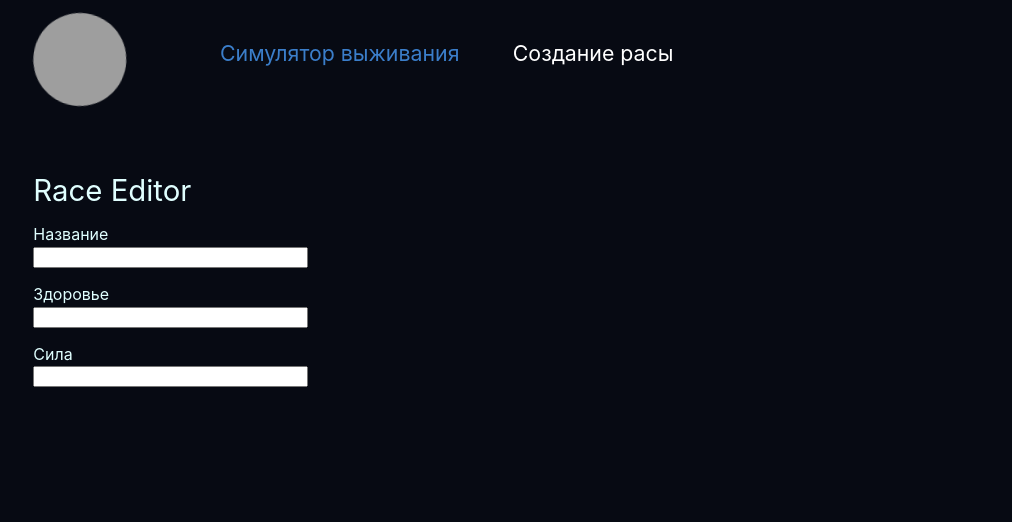
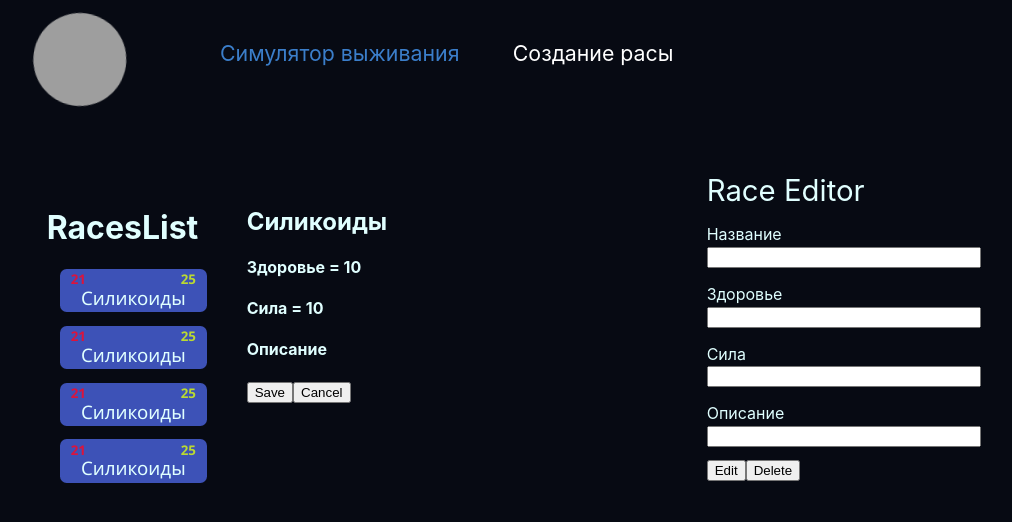
Before and after one commit to lvovandrey/dark-forest, a React (Create React App) app: page /race in a window 1280 px wide. Shown: the top 522 px of the page, without its empty margins (100-1112 px from the left). Built offline with nearby package versions, Linux system fonts and the light colour scheme; grey boxes are pictures that could not be loaded.

Commit message:
Структура страницы Расы

```diff
--- a/src/App.js
+++ b/src/App.js
@@ -4,6 +4,7 @@ import GameGrid from './Components/GameGrid/GameGrid';
 import Navigation from './Components/Navigation/Navigation';
 import RaceEditor from "./Components/RaceEditor/RaceEditor";
 import { Routes, BrowserRouter, Route } from "react-router"
+import RacesPage from './Components/RacesPage/RacesPage';
 
 const App = () => {
   return (
@@ -18,7 +19,7 @@ const App = () => {
         <main className={css.main}>
           <Routes>
             <Route path="/" element={<GameGrid />} />
-            <Route path="/race" element={<RaceEditor />} />
+            <Route path="/race" element={<RacesPage/>} />
           </Routes>
         </main>
       </div>
--- a/src/Components/RaceEditor/RaceEditor.jsx
+++ b/src/Components/RaceEditor/RaceEditor.jsx
@@ -2,7 +2,7 @@ import css from './RaceEditor.module.css';
 
 const RaceEditor = () => {
     return (
-        <div className={css.RaceEditor}>
+        <div className={css.raceEditor}>
             Race Editor
             <div className={css.editFieldContainer}>
                 <h3>Название</h3>
@@ -11,8 +11,13 @@ const RaceEditor = () => {
                 <input type="text" name="health" />
                 <h3>Сила</h3>
                 <input type="text" name="streight" />
+                <h3>Описание</h3>
+                <input type="text" name="streight" />
             </div>
-
+            <div className={css.buttonContainer}>
+                <button>Edit</button>
+                <button>Delete</button>
+            </div>
         </div>
     )
 }
--- a/src/Components/RaceEditor/RaceEditor.module.css
+++ b/src/Components/RaceEditor/RaceEditor.module.css
@@ -1,4 +1,4 @@
-.RaceEditor {
+.raceEditor {
     font-size: 22pt;
     display: flex;
     flex-direction: column;
--- /dev/null
+++ b/src/Components/RaceInfo/RaceInfo.jsx
@@ -0,0 +1,22 @@
+import css from './RaceInfo.module.css'
+
+const RaceInfo = () => {
+    return (
+        <div className={css.raceInfo}>
+            <div className={css.title}>
+                <h2>Силикоиды</h2>
+            </div>
+            <div className={css.info}>
+                <h4>Здоровье = 10</h4>
+                <h4>Сила = 10</h4>
+                <h4>Описание</h4>
+            </div>
+            <div className={css.buttonContainer}>
+                <button>Save</button>
+                <button>Cancel</button>
+            </div>
+        </div>
+    )
+}
+
+export default RaceInfo;
--- /dev/null
+++ b/src/Components/RaceInfo/RaceInfo.module.css
@@ -0,0 +1,3 @@
+.raceInfo {
+    padding: 10pt;
+}
--- /dev/null
+++ b/src/Components/RacesList/RacesList.jsx
@@ -0,0 +1,18 @@
+import PlayerCard from '../PlayerCard/PlayerCard';
+import css from './RacesList.module.css'
+
+const RacesList = () => {
+    return (
+        <div className={css.racesList}>
+            <h1>RacesList</h1>
+            <div className={css.list}>
+                    <PlayerCard race='Силикоиды' streight='21' health='25'/>
+                    <PlayerCard race='Силикоиды' streight='21' health='25'/>
+                    <PlayerCard race='Силикоиды' streight='21' health='25'/>
+                    <PlayerCard race='Силикоиды' streight='21' health='25'/>
+            </div>
+        </div>
+    )
+}
+
+export default RacesList;
--- /dev/null
+++ b/src/Components/RacesList/RacesList.module.css
@@ -0,0 +1,3 @@
+.racesList {
+    padding: 10pt;
+}
--- /dev/null
+++ b/src/Components/RacesPage/RacesPage.jsx
@@ -0,0 +1,16 @@
+import RaceEditor from '../RaceEditor/RaceEditor';
+import RaceInfo from '../RaceInfo/RaceInfo';
+import RacesList from '../RacesList/RacesList';
+import css from './RacesPage.module.css'
+
+const RacesPage = () => {
+    return (
+        <div className={css.racesPage}>
+            <RacesList/>
+            <RaceInfo/>
+            <RaceEditor/>
+        </div>
+    )
+}
+
+export default RacesPage;
--- /dev/null
+++ b/src/Components/RacesPage/RacesPage.module.css
@@ -0,0 +1,5 @@
+.racesPage {
+    display: grid;
+    grid-template-columns: 150pt 1fr 1fr;
+    grid-template-rows: 1fr;
+}
```
Also changed, not shown: public/RacePage.png (added).
